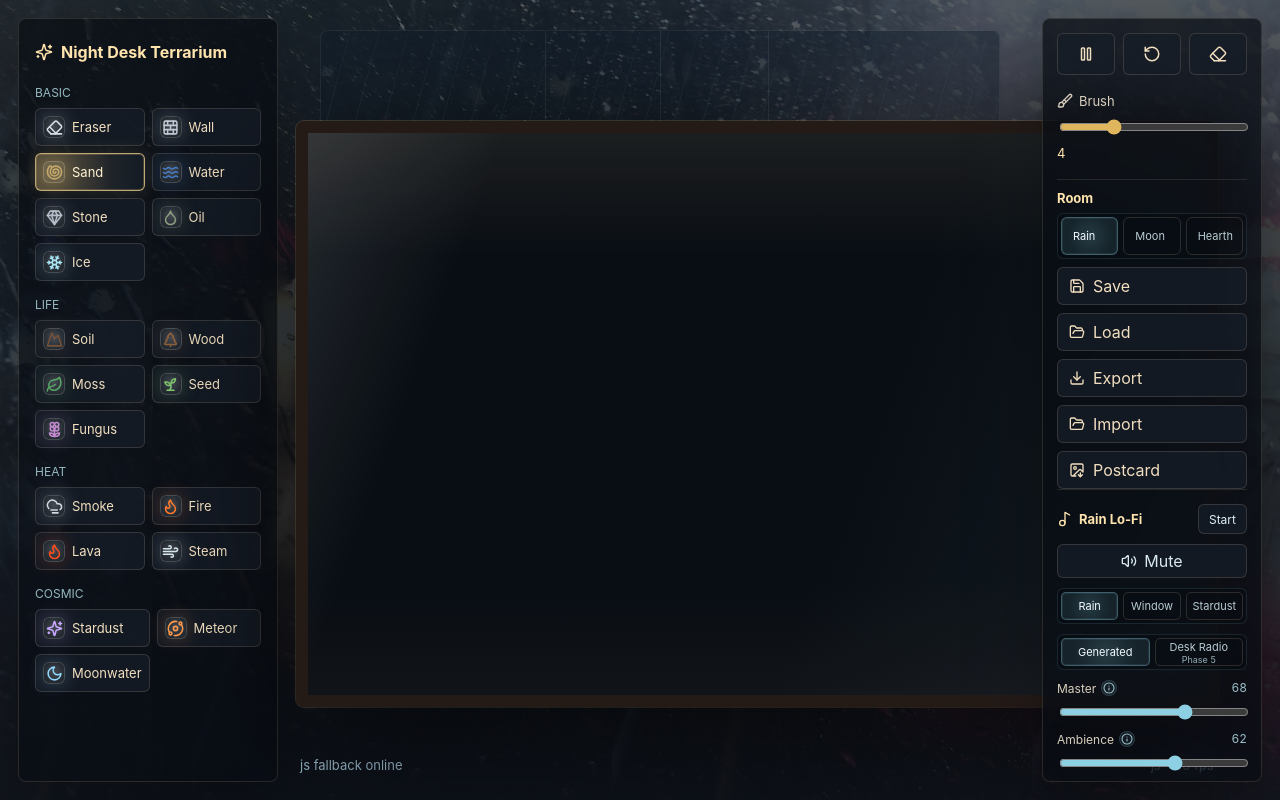
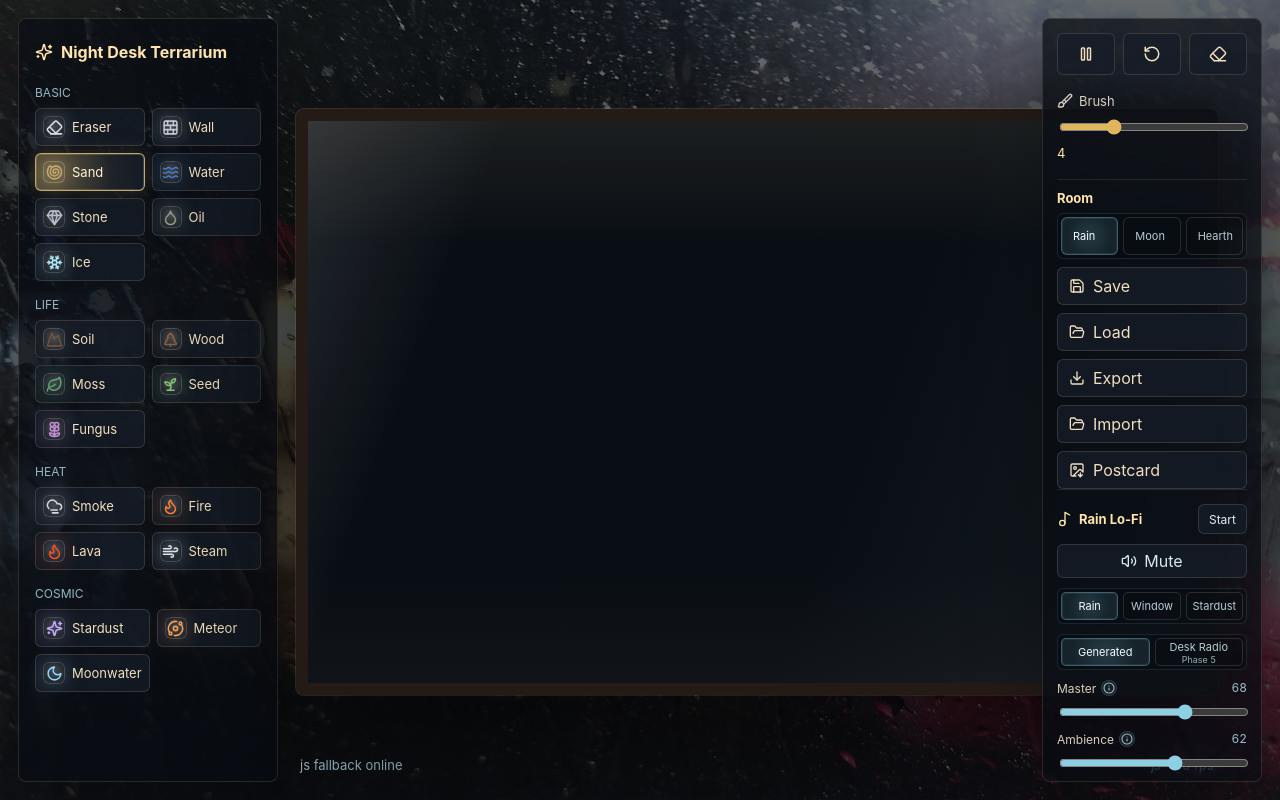
Before and after one commit to ldonald067/cozyfun, a React (Vite) app in the folder app/: page / in a window 1280 px wide. Built offline with nearby package versions, Linux system fonts and the light colour scheme; no server answers.

Commit message:
Clean up room backdrop layer

```diff
--- a/app/src/App.tsx
+++ b/app/src/App.tsx
@@ -421,11 +421,6 @@ export function App() {
         </aside>
 
         <section className="sandbox-stage">
-          <div className="window-scene" aria-hidden="true">
-            <span />
-            <span />
-            <span />
-          </div>
           <div
             className="tray"
             data-testid="sandbox-tray"
--- a/app/src/sceneEnvironments.ts
+++ b/app/src/sceneEnvironments.ts
@@ -28,8 +28,8 @@ export const SCENE_ENVIRONMENTS: SceneEnvironment[] = [
     className: "scene-rain-desk",
     image: "/rooms/rain-desk.jpg",
     imagePosition: "center center",
-    imageOpacity: 0.58,
-    imageFilter: "saturate(0.82) contrast(0.94) brightness(0.58)"
+    imageOpacity: 0.66,
+    imageFilter: "saturate(0.82) contrast(0.94) brightness(0.66)"
   },
   {
     id: "moonwater-garden",
@@ -40,8 +40,8 @@ export const SCENE_ENVIRONMENTS: SceneEnvironment[] = [
     className: "scene-moonwater-garden",
     image: "/rooms/moonwater-garden.jpg",
     imagePosition: "center 38%",
-    imageOpacity: 0.6,
-    imageFilter: "saturate(0.86) contrast(0.98) brightness(0.66)"
+    imageOpacity: 0.7,
+    imageFilter: "saturate(0.86) contrast(0.98) brightness(0.82)"
   },
   {
     id: "stardust-hearth",
@@ -52,8 +52,8 @@ export const SCENE_ENVIRONMENTS: SceneEnvironment[] = [
     className: "scene-stardust-hearth",
     image: "/rooms/stardust-hearth.jpg",
     imagePosition: "center 45%",
-    imageOpacity: 0.54,
-    imageFilter: "saturate(0.76) contrast(0.9) brightness(0.6)"
+    imageOpacity: 0.64,
+    imageFilter: "saturate(0.76) contrast(0.9) brightness(0.68)"
   }
 ];
 
--- a/app/src/styles.css
+++ b/app/src/styles.css
@@ -79,11 +79,6 @@ input:focus-visible {
   --room-lighting:
     linear-gradient(105deg, rgba(255, 218, 147, 0.06), transparent 32%),
     linear-gradient(260deg, rgba(112, 170, 191, 0.08), transparent 44%);
-  --window-background:
-    linear-gradient(180deg, rgba(17, 31, 45, 0.74), rgba(4, 8, 14, 0.18)),
-    repeating-linear-gradient(105deg, rgba(162, 204, 225, 0.18) 0 1px, transparent 1px 28px);
-  --window-border: rgba(117, 151, 164, 0.22);
-  --window-opacity: 0.56;
   --tray-frame: #241b17;
   --tray-highlight: rgba(255, 213, 150, 0.18);
   --tray-inner-glow: rgba(255, 197, 106, 0.08);
@@ -113,13 +108,13 @@ input:focus-visible {
 .app-shell::after {
   background:
     var(--room-lighting),
-    linear-gradient(180deg, rgba(3, 6, 10, 0.08), rgba(3, 6, 10, 0.68)),
+    linear-gradient(180deg, rgba(3, 6, 10, 0.04), rgba(3, 6, 10, 0.14) 52%, rgba(3, 6, 10, 0.22)),
     var(--room-image);
   background-repeat: no-repeat;
   background-size: cover, cover, cover;
   background-position: center, center, var(--room-image-position);
   filter: var(--room-image-filter);
-  mix-blend-mode: screen;
+  mix-blend-mode: normal;
   opacity: var(--room-image-opacity);
   transition:
     background 260ms ease,
@@ -141,11 +136,6 @@ input:focus-visible {
   --room-lighting:
     linear-gradient(120deg, rgba(152, 175, 255, 0.11), transparent 42%),
     linear-gradient(260deg, rgba(102, 205, 190, 0.07), transparent 48%);
-  --window-background:
-    linear-gradient(180deg, rgba(21, 29, 59, 0.76), rgba(6, 9, 20, 0.2)),
-    repeating-linear-gradient(95deg, rgba(184, 199, 255, 0.16) 0 1px, transparent 1px 34px);
-  --window-border: rgba(161, 181, 255, 0.24);
-  --window-opacity: 0.62;
   --tray-frame: #1e2230;
   --tray-highlight: rgba(177, 190, 255, 0.2);
   --tray-inner-glow: rgba(133, 182, 255, 0.08);
@@ -165,11 +155,6 @@ input:focus-visible {
   --room-lighting:
     linear-gradient(110deg, rgba(255, 166, 85, 0.13), transparent 38%),
     linear-gradient(270deg, rgba(178, 134, 255, 0.09), transparent 50%);
-  --window-background:
-    linear-gradient(180deg, rgba(46, 28, 30, 0.76), rgba(12, 6, 8, 0.2)),
-    repeating-linear-gradient(105deg, rgba(255, 183, 111, 0.12) 0 1px, transparent 1px 30px);
-  --window-border: rgba(255, 190, 117, 0.2);
-  --window-opacity: 0.5;
   --tray-frame: #2a1812;
   --tray-highlight: rgba(255, 176, 91, 0.18);
   --tray-inner-glow: rgba(255, 143, 66, 0.1);
@@ -290,48 +275,11 @@ input:focus-visible {
   align-items: center;
 }
 
-.window-scene {
-  position: absolute;
-  top: 12px;
-  left: 50%;
-  width: min(56vw, 680px);
-  height: 150px;
-  transform: translateX(-50%);
-  border: 1px solid var(--window-border);
-  border-radius: 8px;
-  background: var(--window-background);
-  opacity: var(--window-opacity);
-  transition:
-    border-color 260ms ease,
-    background 260ms ease,
-    opacity 260ms ease;
-}
-
-.window-scene span {
-  position: absolute;
-  top: 0;
-  width: 1px;
-  height: 100%;
-  background: rgba(210, 229, 232, 0.14);
-}
-
-.window-scene span:nth-child(1) {
-  left: 33%;
-}
-
-.window-scene span:nth-child(2) {
-  left: 66%;
-}
-
-.window-scene span:nth-child(3) {
-  left: 50%;
-}
-
 .tray {
   position: relative;
   width: min(72vw, 1050px);
   aspect-ratio: 11 / 7;
-  margin: 86px auto 24px;
+  margin: 62px auto 24px;
   border: 12px solid var(--tray-frame);
   border-radius: 8px;
   overflow: hidden;
```
